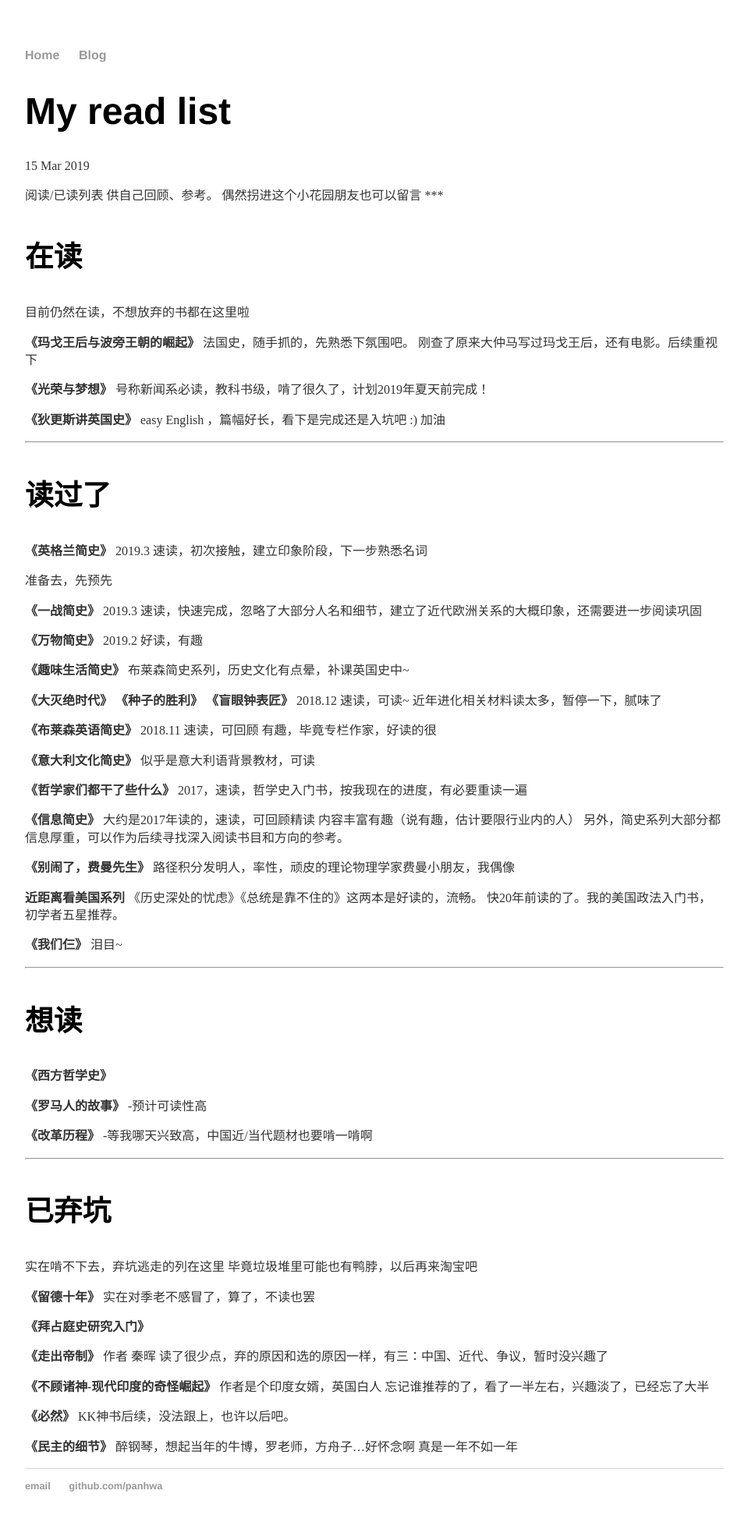
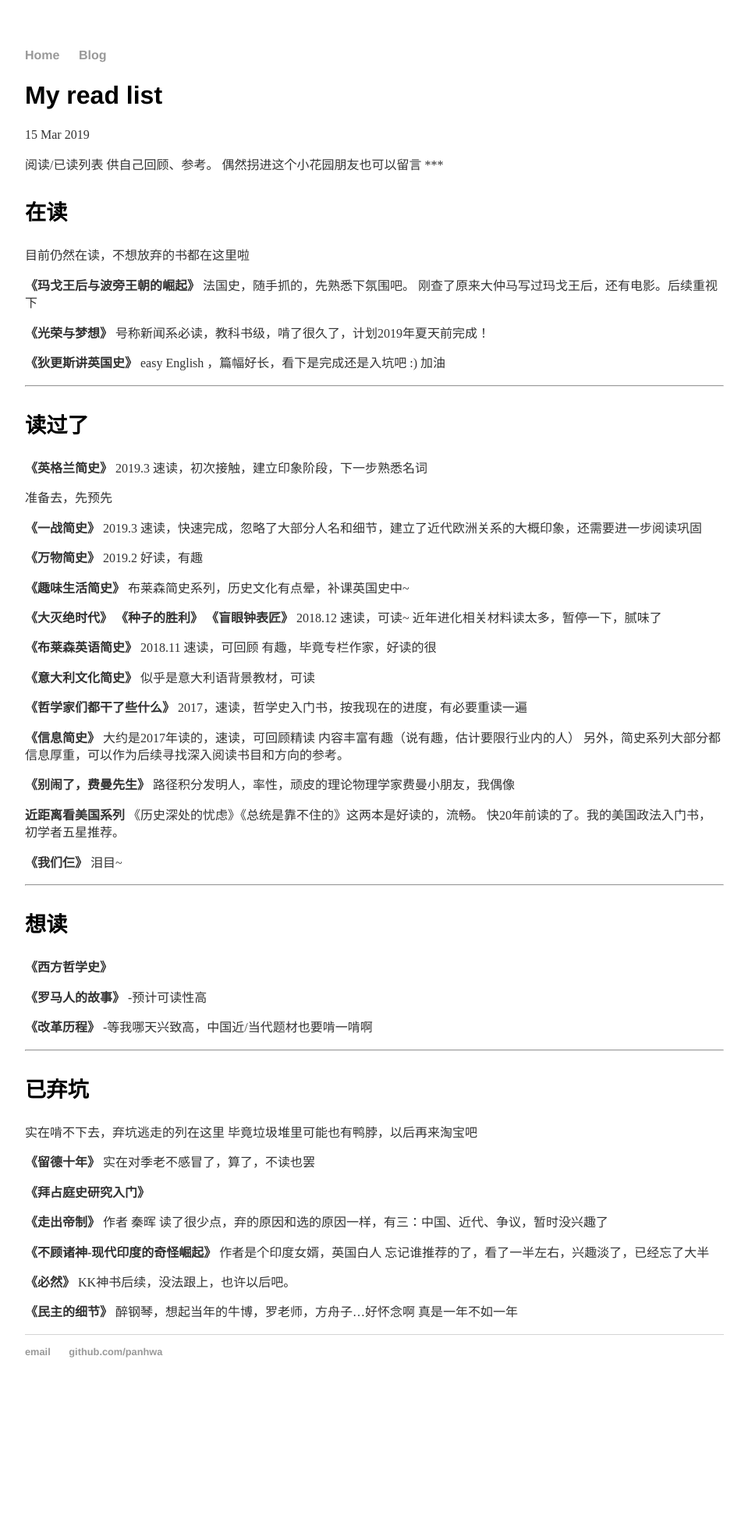
Before and after one commit to panhwa/panhwa.github.io, a Jekyll site: the page built from _posts/2019-03-15-My-read-list.md, in a window 1280 px wide. Shown: the whole page at 78% size, without its empty margins (160-1119 px from the left). Built offline with Jekyll 4.4.1, drawn with Linux system fonts in a browser that asks for light colours; after the commit the page ends 1803 px from its top, so only the background shows below that.

Commit message:
Update main.css

```diff
--- a/css/main.css
+++ b/css/main.css
@@ -6,10 +6,10 @@ a:hover { text-decoration: underline; }
 p, ul { font-size: 1.0em; line-height: 1.4em; color: #333; }
 
 h1, h2, h3, h4 { font-family: 'Helvetica', 'Arial', 'Sans-Serif'; }
-h1 { font-size: 3em;  }
-h2 { font-size: 2.7em; }
-h3 { font-size: 2.3em; }
-h4 { font-size: 1.9em; }
+h1 { font-size: 2em;  }
+h2 { font-size: 1.9em; }
+h3 { font-size: 1.7em; }
+h4 { font-size: 1.2em; }
 
 nav ul, footer ul { font-size: 1em; font-family: 'Helvetica', 'Arial', 'Sans-Serif'; padding: 0px; list-style: none; font-weight: bold; }
 nav ul li, footer ul li { display: inline; margin-right: 20px; }
@@ -22,8 +22,8 @@ ul.posts li { list-style: none; }
 
 /* CV */
 .cv { margin: 0px 0px 60px; }
-.cv h1 { font-size: 3em; }
-.cv h2 { font-size: 2em; }
+.cv h1 { font-size: 2em; }
+.cv h2 { font-size: 1.9em; }
 .cv address, .cv .download { font-family: 'Helvetica', 'Arial', 'Sans-Serif'; }
-.cv address, .cv p { font-size: 1.2em; }
+.cv address, .cv p { font-size: .8em; }
 .cv .download { float: right; font-size: .8em; text-transform: uppercase; }
```
